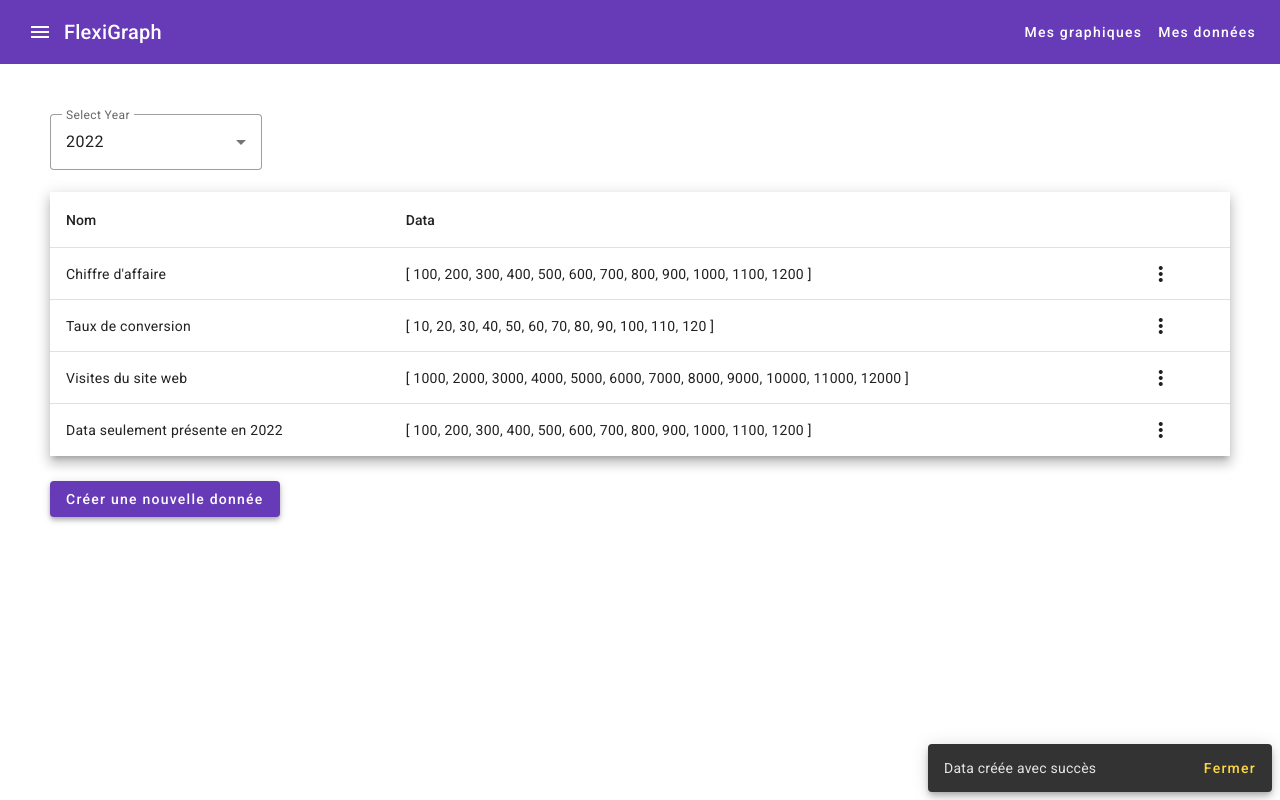
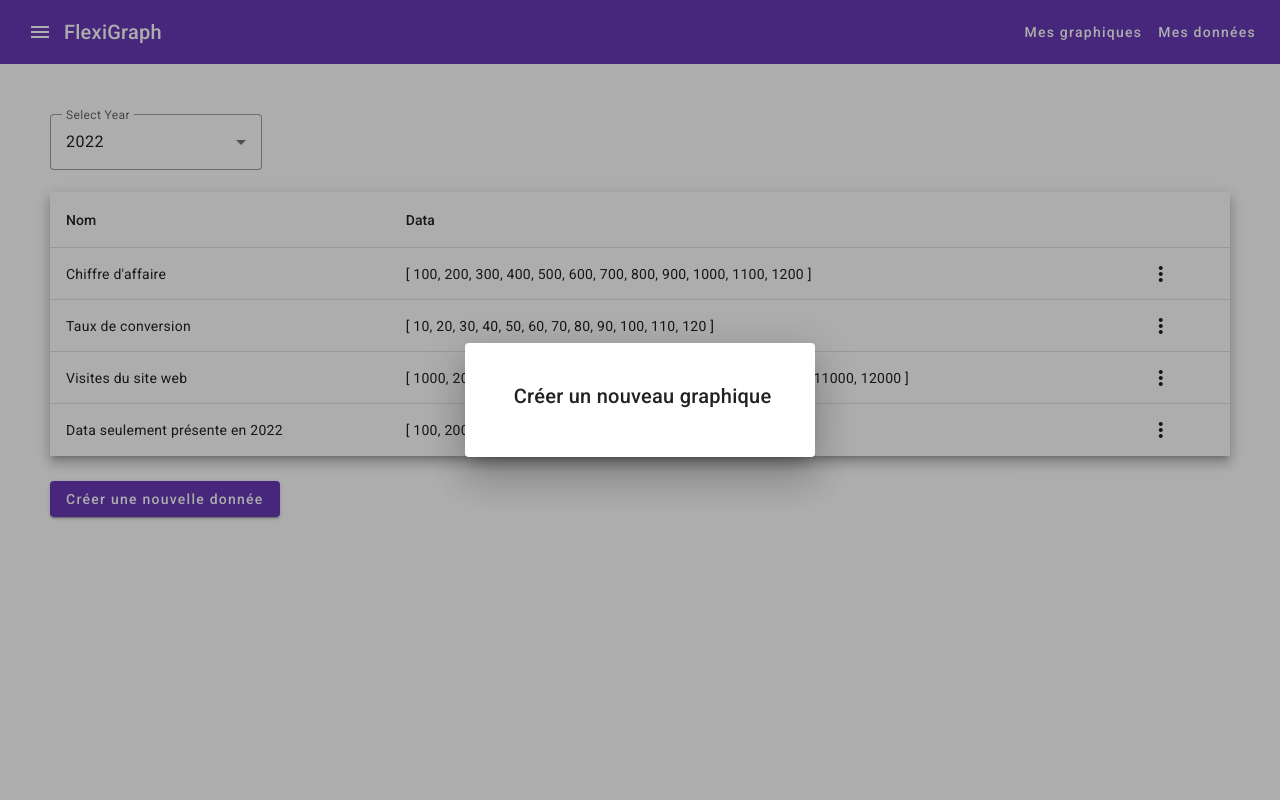
Before and after one commit to Foxenz/flexigraph, an Angular app: page /data-management in a window 1280 px wide. Both pictures are taken after a click on the button "Créer une nouvelle donnée". Built offline with nearby package versions, Linux system fonts and the light colour scheme.

Commit message:
Open des bon dialogs lors du cliq sur edit ou create

```diff
--- a/src/app/feature/data-management/data-management.component.html
+++ b/src/app/feature/data-management/data-management.component.html
@@ -38,7 +38,7 @@
           <mat-icon>more_vert</mat-icon>
         </button>
         <mat-menu #menu="matMenu">
-          <button mat-menu-item (click)="editData()">
+          <button mat-menu-item (click)="openUpdateFormDialog(element)">
             <mat-icon>edit</mat-icon>
             <span>Modifier</span>
           </button>
@@ -58,7 +58,7 @@
     style="margin-top: 25px"
     mat-raised-button
     color="primary"
-    (click)="createData()">
+    (click)="openCreateFormDialog()">
     Créer une nouvelle donnée
   </button>
 </div>
--- a/src/app/feature/data-management/data-management.component.ts
+++ b/src/app/feature/data-management/data-management.component.ts
@@ -1,4 +1,4 @@
-import { Component, ViewChild } from '@angular/core';
+import { Component, inject, ViewChild } from '@angular/core';
 import { NavbarComponent } from '../../shared/components/navbar/navbar.component';
 import { ChartManager } from '../../shared/managers/chart.manager';
 import {
@@ -21,6 +21,11 @@ import { MatIcon } from '@angular/material/icon';
 import { MatMenu, MatMenuItem, MatMenuTrigger } from '@angular/material/menu';
 import { DataManager } from '../../shared/managers/data.manager';
 import { Data, ListOfData } from '../../shared/models/data-model';
+import { DialogFormChartComponent } from '../dashboard/components/dialogs/dialog-chart/dialog-form-chart.component';
+import { filter } from 'rxjs';
+import { DialogFormDataComponent } from './dialogs/dialog-form-data/dialog-form-data.component';
+import { MatDialog } from '@angular/material/dialog';
+import { elements } from 'chart.js';
 
 @Component({
   selector: 'app-data-management',
@@ -60,6 +65,7 @@ export class DataManagementComponent {
   availableYears: number[] = [];
   selectedYear: number;
   @ViewChild(MatTable) table!: MatTable<Data>;
+  readonly dialog = inject(MatDialog);
 
   constructor(public dataManager: DataManager) {
     this.initializeAvailableYears();
@@ -85,11 +91,11 @@ export class DataManagementComponent {
     this.initializeDataSource();
   }
 
-  createData() {
+  createData(data: Data) {
     this.dataManager.createData();
   }
 
-  editData() {
+  editData(data: Data) {
     this.dataManager.editData();
   }
 
@@ -97,4 +103,28 @@ export class DataManagementComponent {
     this.dataManager.deleteData(element.id, this.selectedYear);
     this.table.renderRows();
   }
+
+  openCreateFormDialog() {
+    const dialogRef = this.dialog.open(DialogFormDataComponent);
+
+    dialogRef
+      .afterClosed()
+      .pipe(filter(element => element != undefined))
+      .subscribe(result => this.createData(result));
+  }
+
+  openUpdateFormDialog(element: Data): void {
+    const dialogRef = this.dialog.open(DialogFormDataComponent, {
+      data: {
+        data: element,
+      },
+    });
+
+    dialogRef
+      .afterClosed()
+      .pipe(filter(element => element != undefined))
+      .subscribe(result => this.editData(result));
+  }
+
+  protected readonly elements = elements;
 }
--- /dev/null
+++ b/src/app/feature/data-management/dialogs/dialog-form-data/dialog-form-data.component.html
@@ -0,0 +1,5 @@
+<div class="chart-form">
+  <h2 mat-dialog-title>
+    {{ isUpdate ? 'Modifier votre graphique' : 'Créer un nouveau graphique' }}
+  </h2>
+</div>
--- /dev/null
+++ b/src/app/feature/data-management/dialogs/dialog-form-data/dialog-form-data.component.scss
@@ -0,0 +1,17 @@
+.chart-form {
+  display: flex;
+  flex-direction: column;
+  align-items: center;
+  justify-content: center;
+  margin: 20px;
+}
+
+.entry-container {
+  display: flex;
+  align-items: center;
+}
+
+mat-form-field {
+  flex: 1;
+  margin-right: 10px;
+}
--- /dev/null
+++ b/src/app/feature/data-management/dialogs/dialog-form-data/dialog-form-data.component.ts
@@ -0,0 +1,23 @@
+import { Component, Inject, OnInit } from '@angular/core';
+import { MAT_DIALOG_DATA, MatDialogTitle } from '@angular/material/dialog';
+import { Data } from '../../../../shared/models/data-model';
+
+@Component({
+  selector: 'app-dialog-form-data',
+  standalone: true,
+  imports: [MatDialogTitle],
+  templateUrl: './dialog-form-data.component.html',
+  styleUrl: './dialog-form-data.component.scss',
+})
+export class DialogFormDataComponent implements OnInit {
+  isUpdate: boolean = false;
+
+  constructor(@Inject(MAT_DIALOG_DATA) public initialData: { data?: Data }) {}
+
+  ngOnInit() {
+    if (this.initialData?.data) {
+      console.log('Data is updated');
+      this.isUpdate = true;
+    }
+  }
+}
```
